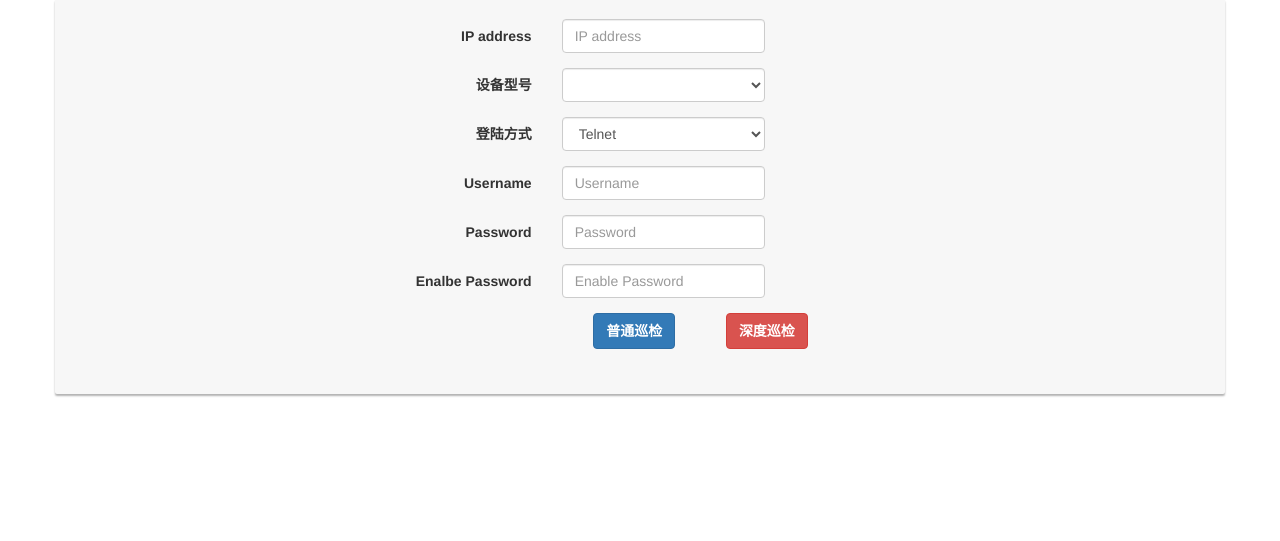
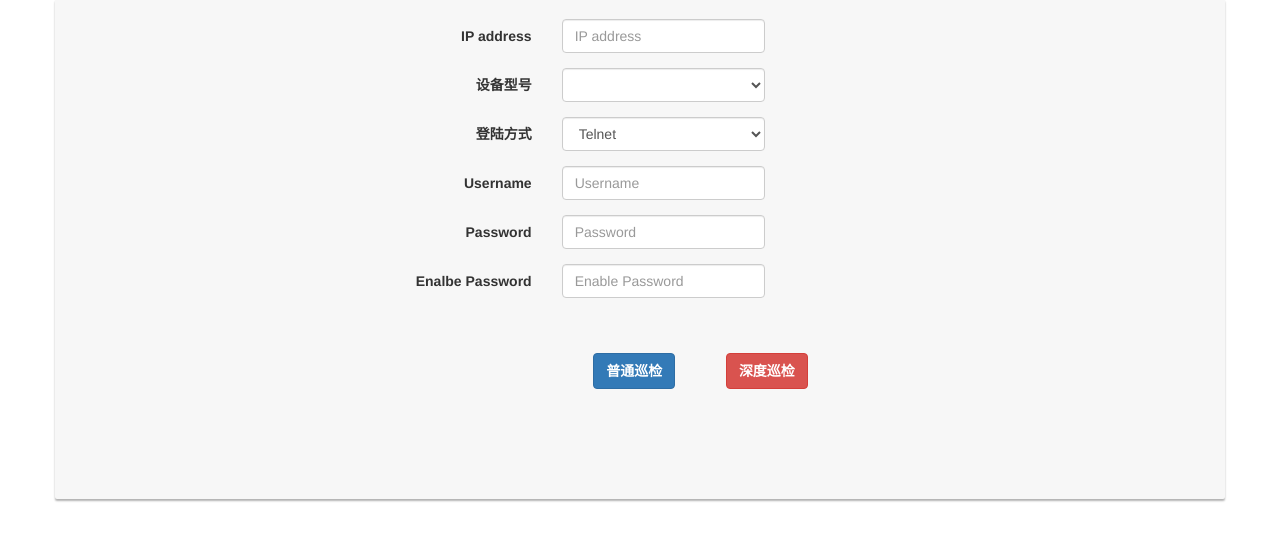
Before and after one commit to haixiaohai/flask-mit, a Flask app: page /single in a window 1280 px wide. Shown: the part 163-704 px from the top of the page. Run offline with Flask 2, Linux system fonts and the light colour scheme; data that the repository does not hold is empty; some libraries are stand-ins or nearby versions.

Commit message:
single and batch format uni

```diff
--- a/app/templates/batch.html
+++ b/app/templates/batch.html
@@ -1,7 +1,7 @@
 {% extends "base.html" %}
 {% block page_content %}
     <div class="container">
-        <div class="card" style="height:600px;">
+        <div class="card" style="height:500px;">
             <div style="width:33%;float:left">
                 <div class="">
                     <button type="button" class="btn">新建设备组</button>
--- a/app/templates/single.html
+++ b/app/templates/single.html
@@ -1,7 +1,7 @@
 {% extends "base.html" %}
 {% import 'bootstrap/wtf.html' as wtf %}
 {% block page_content %}
-    <div class="container card">
+    <div class="container card" style="height:500px;">
         <div class="col-lg-offset-3 col-lg-6">
             <form action="{{ url_for('single') }}" method="POST" class="form-horizontal" autocomplete="off">
                 {{ form.hidden_tag() }}
@@ -41,7 +41,7 @@
                         {{ form.enable_password(class='form-control',placeholder='Enable Password') }}
                     </div>
                 </div>
-                <div class="form-group">
+                <div class="form-group" style="padding-top:40px;">
                     {{ form.submit(class='col-xs-offset-5 btn btn-primary') }}
                     {{ form.submit2(class='col-xs-offset-1 btn btn-danger') }}
                 </div>
```
Also changed, not shown: app/templates/config.html (+7 -1 lines).
